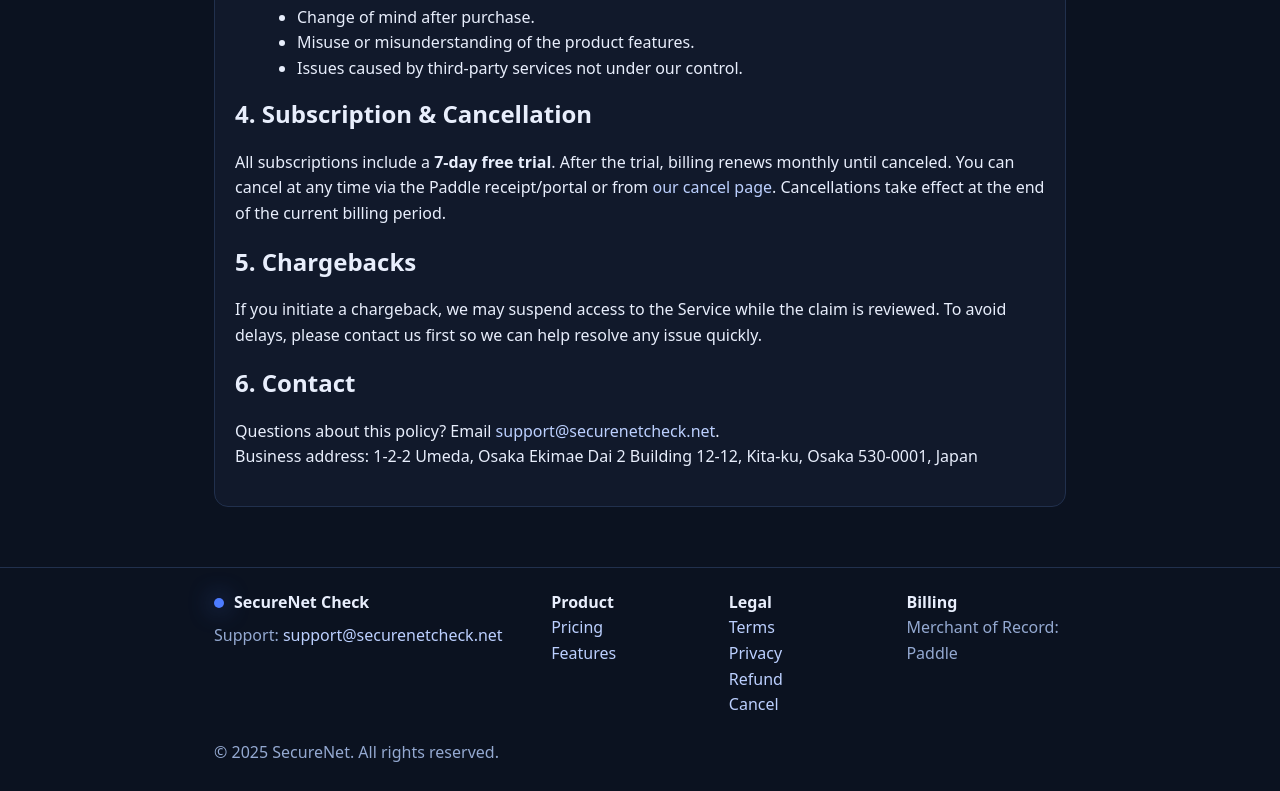
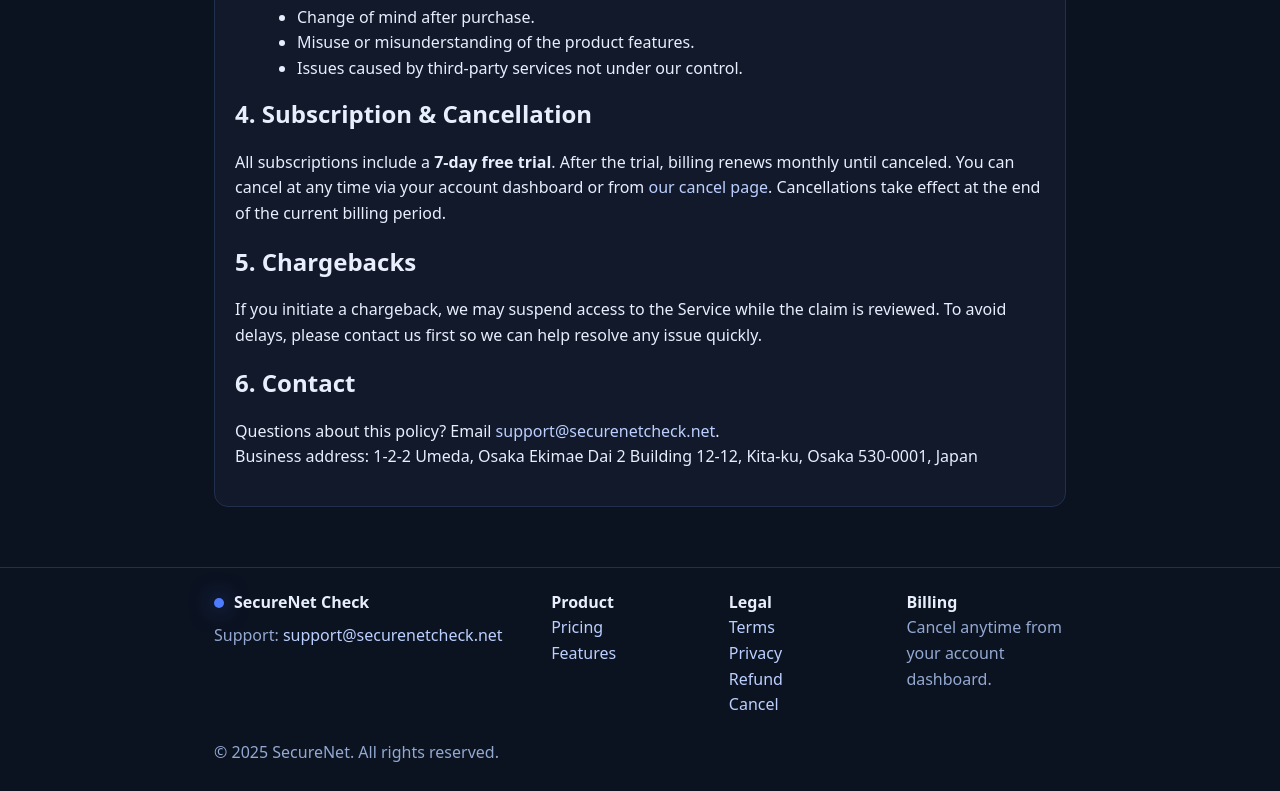
Before and after one commit to godman-cyber/my-website, a plain HTML site: page refund/index.html in a window 1280 px wide. Shown: the part 622-1413 px from the top of the page. Drawn offline with Linux system fonts and the light colour scheme.

Commit message:
Update index.html

```diff
--- a/refund/index.html
+++ b/refund/index.html
@@ -64,7 +64,7 @@
     </ul>
 
     <h2>4. Subscription & Cancellation</h2>
-    <p>All subscriptions include a <strong>7-day free trial</strong>. After the trial, billing renews monthly until canceled. You can cancel at any time via the Paddle receipt/portal or from <a href="/cancel">our cancel page</a>. Cancellations take effect at the end of the current billing period.</p>
+    <p>All subscriptions include a <strong>7-day free trial</strong>. After the trial, billing renews monthly until canceled. You can cancel at any time via your account dashboard or from <a href="/cancel">our cancel page</a>. Cancellations take effect at the end of the current billing period.</p>
 
     <h2>5. Chargebacks</h2>
     <p>If you initiate a chargeback, we may suspend access to the Service while the claim is reviewed. To avoid delays, please contact us first so we can help resolve any issue quickly.</p>
@@ -83,7 +83,7 @@
     </div>
     <div><strong>Product</strong><br /><a href="/pricing">Pricing</a><br /><a href="/">Features</a></div>
     <div><strong>Legal</strong><br /><a href="/terms">Terms</a><br /><a href="/privacy">Privacy</a><br /><a href="/refund">Refund</a><br /><a href="/cancel">Cancel</a></div>
-    <div><strong>Billing</strong><br /><span class="muted">Merchant of Record: Paddle</span></div>
+    <div><strong>Billing</strong><br /><span class="muted">Cancel anytime from your account dashboard.</span></div>
   </div>
   <div class="container" style="padding:0 24px 26px"><div class="muted">© <span id="y"></span> SecureNet. All rights reserved.</div></div>
 </footer>
```
